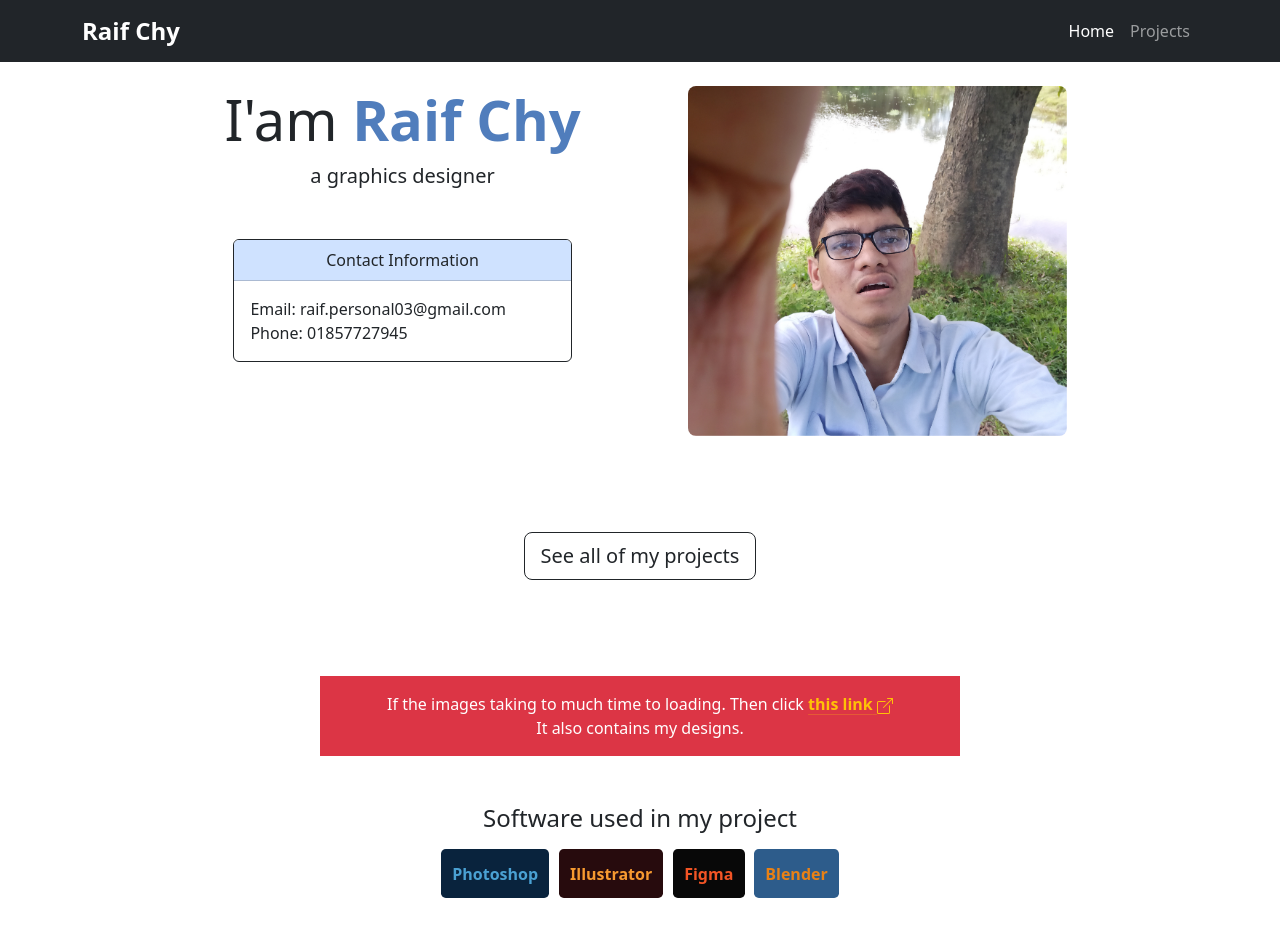
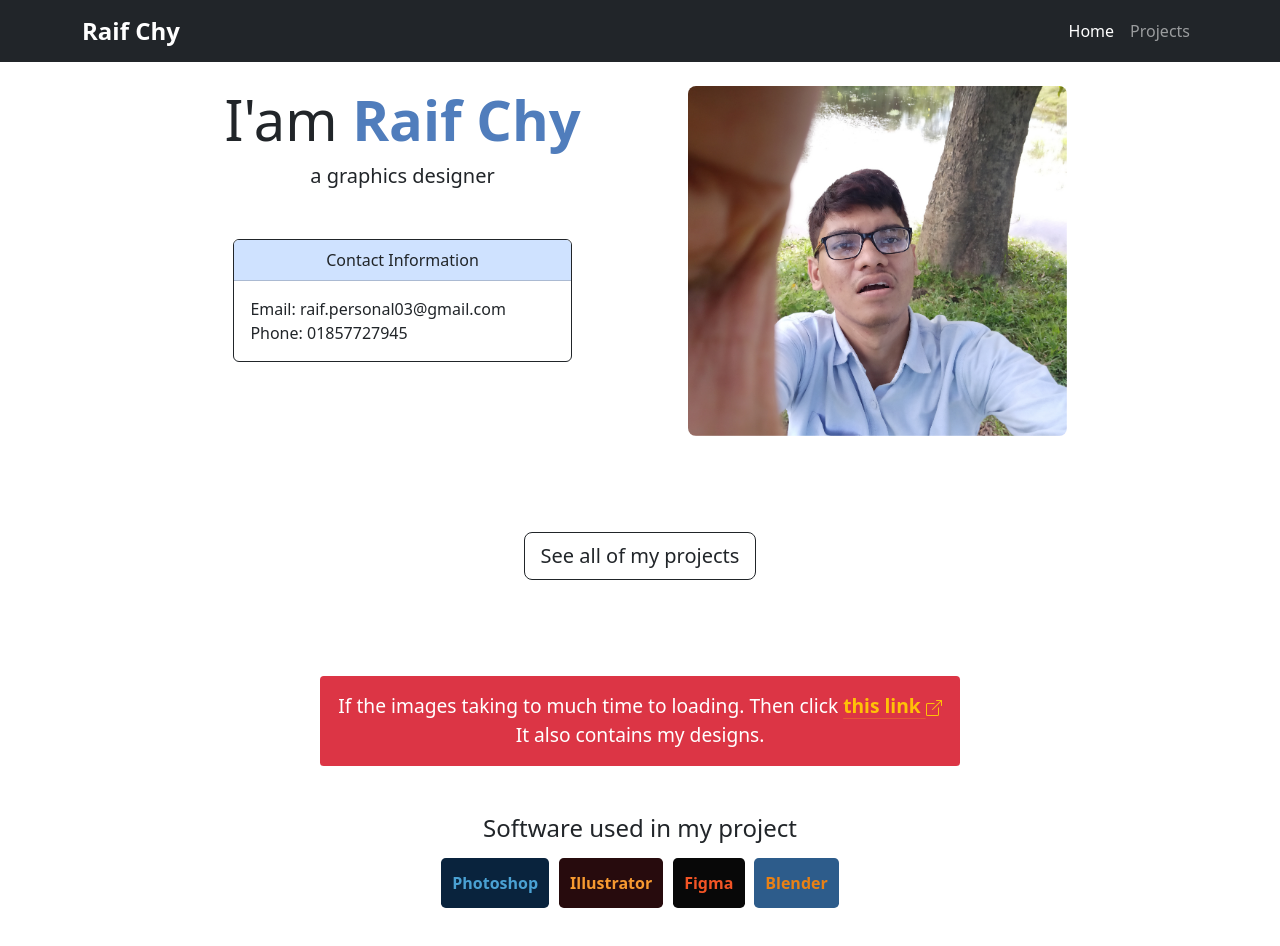
Before and after one commit to Raif-Chy/raif-chy, a plain HTML site: page index.html in a window 1280 px wide. Drawn offline with nearby package versions, Linux system fonts and the light colour scheme.

Commit message:
add banner class style.css

```diff
--- a/style.css
+++ b/style.css
@@ -30,3 +30,8 @@
   color: #E98115;
   background-color: #2D5C8B;
 }
+
+.banner{
+  font-size: 1.2em;
+  border-radius: .2em;
+}
```
